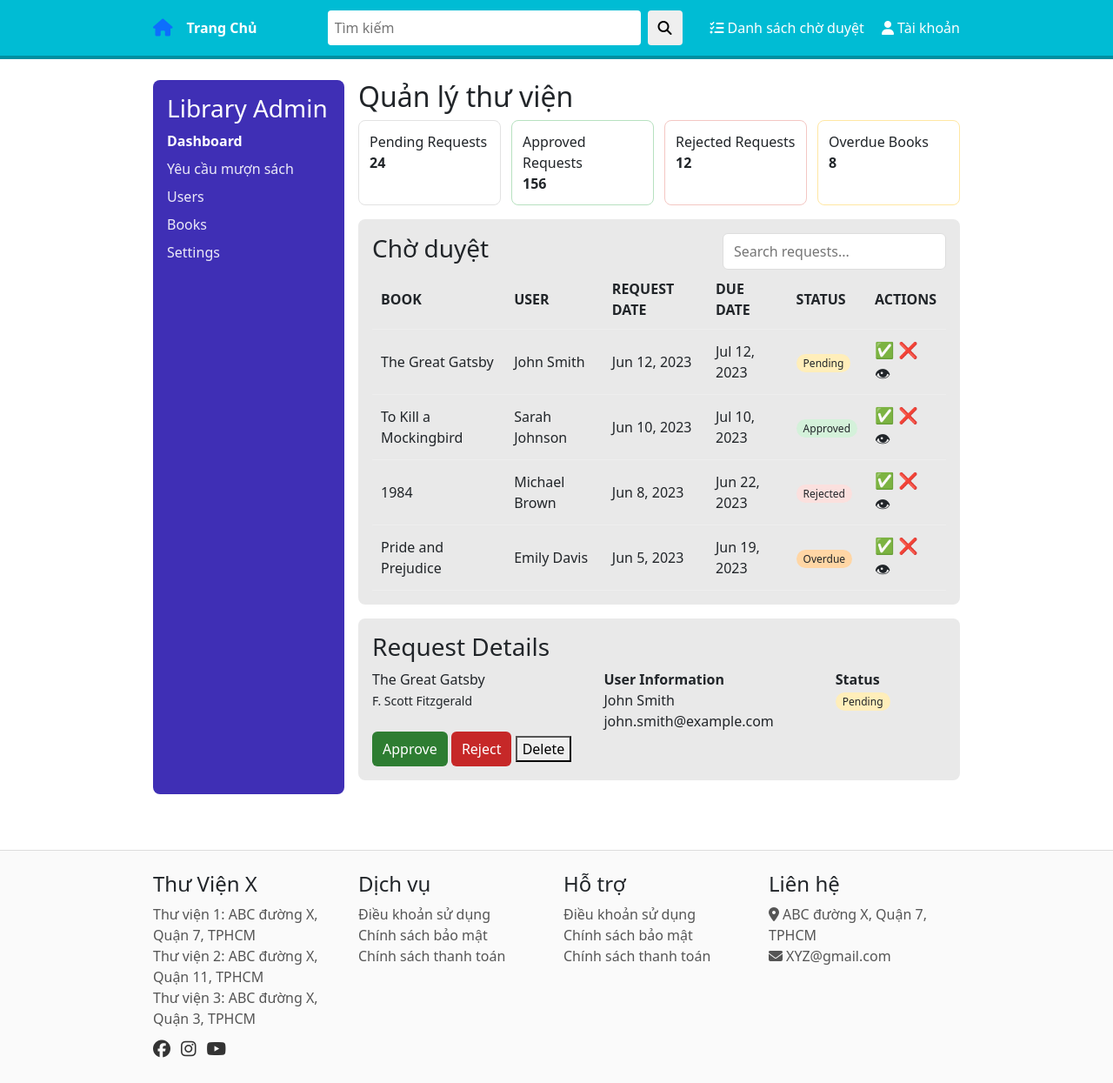
After one commit to HieuLT24/DigitalLibrary, a Flask app: page /admin/requests in a window 1280 px wide. The commit adds this page. Shown: the whole page at 87% size. Run offline with Flask 3, Linux system fonts and the light colour scheme; parts of the project's set-up code (start-up, migrations or seed data) failed here and were passed over.

Commit message:
frontend-design

```diff
--- /dev/null
+++ b/DL/static/css/main.css
@@ -0,0 +1,75 @@
+:root { --container: 960px; --gap: 16px; }
+* { box-sizing: border-box; }
+body { margin: 0; font-family: system-ui, -apple-system, Segoe UI, Roboto, sans-serif; line-height: 1.5; }
+/* Topbar */
+.topbar { background: #00bcd4; color: #fff; }
+.topbar-inner { display: flex; align-items: center; gap: 16px; height: 64px; }
+.home-icon { text-decoration: none; font-size: 20px; }
+.brand { font-weight: 600; }
+.search { display: flex; gap: 8px; margin-left: auto; }
+.search input { width: 360px; max-width: 50vw; padding: 8px; border: none; border-radius: 4px; }
+.search button { padding: 8px 12px; border: none; border-radius: 4px; }
+.top-actions a { color: #fff; text-decoration: none; margin-left: 16px; }
+.top-actions a i { margin-right: 4px; }
+.topbar-accent { height: 4px; background: #008fa1; }
+
+.container { max-width: var(--container); margin: 0 auto; padding: 0 var(--gap); }
+.main-content { padding: 24px var(--gap); }
+h1 { margin: 0 0 8px; }
+p { margin: 0 0 16px; color: #333; }
+
+/* Footer */
+.footer { border-top: 1px solid #ddd; margin-top: 40px; padding: 24px 0; background: #fafafa; }
+.footer-grid { display: grid; grid-template-columns: repeat(4, 1fr); gap: 16px; }
+.footer h4 { margin: 0 0 8px; }
+.footer ul { margin: 0; padding: 0; list-style: none; color: #555; }
+.footer .social { display: flex; gap: 12px; margin-top: 8px; }
+.footer .social a { color: #333; font-size: 20px; }
+
+/* Profile */
+.profile-layout { display: grid; grid-template-columns: 260px 1fr; gap: 16px; }
+.profile-card { background: #f2f2f2; padding: 16px; border-radius: 8px; text-align: center; }
+.profile-card .avatar { width: 96px; height: 96px; border-radius: 50%; background: #ddd; display: inline-flex; align-items: center; justify-content: center; font-size: 48px; margin: 8px 0; }
+.stats { list-style: none; padding: 0; margin: 8px 0 0; color: #555; }
+.panel { background: #e9e9e9; padding: 16px; border-radius: 8px; margin-bottom: 16px; }
+.form-grid { display: grid; grid-template-columns: 180px 1fr; gap: 12px; align-items: center; }
+.gender { display: flex; gap: 16px; }
+.form-actions { grid-column: 2 / -1; text-align: right; }
+.form-actions-left { grid-column: 1 / 2; text-align: left; }
+.btn-primary { background: #c62828; color: #fff; border: none; padding: 10px 16px; border-radius: 6px; }
+
+/* Book detail */
+.book-detail { display: grid; grid-template-columns: 380px 1fr; gap: 16px; }
+.book-detail .cover img { width: 100%; height: auto; border-radius: 8px; }
+.meta-grid { display: grid; grid-template-columns: 1fr 1fr; gap: 8px; margin-bottom: 16px; padding: 12px; border: 1px solid #bbb; border-radius: 8px; }
+.meta-grid span { color: #555; }
+table.spec { width: 100%; border-collapse: collapse; }
+table.spec th, table.spec td { border: 1px solid #d3d3d3; padding: 10px; background: #f0f0f0; }
+table.spec td { background: #fff; }
+.book-description { border: 1px solid #bbb; border-radius: 8px; padding: 12px; margin-top: 16px; }
+
+/* Admin */
+.admin-layout { display: grid; grid-template-columns: 220px 1fr; gap: 16px; }
+.admin-sidenav { background: #3f2fb5; color: #fff; padding: 16px; border-radius: 8px; }
+.admin-sidenav nav { display: grid; gap: 8px; }
+.admin-sidenav a { color: #fff; text-decoration: none; opacity: .9; }
+.admin-sidenav a.active { font-weight: 600; opacity: 1; }
+.admin-content h2 { margin-top: 0; }
+.cards { display: grid; grid-template-columns: repeat(4, 1fr); gap: 12px; margin-bottom: 16px; }
+.card { background: #fff; border: 1px solid #e2e2e2; border-radius: 8px; padding: 12px; }
+.card.success { border-color: #b7e1c0; }
+.card.danger { border-color: #f4c7c3; }
+.card.warning { border-color: #ffe7a3; }
+.panel-header { display: flex; align-items: center; justify-content: space-between; }
+.table-search { padding: 8px 12px; border-radius: 6px; border: 1px solid #ddd; }
+table.requests { width: 100%; border-collapse: collapse; }
+table.requests th, table.requests td { padding: 10px; border-bottom: 1px solid #eee; text-align: left; }
+.status { padding: 2px 8px; border-radius: 12px; font-size: 12px; background: #eee; }
+.status.approved { background: #d4f1da; }
+.status.rejected { background: #fbe0de; }
+.status.pending { background: #ffeeba; }
+.status.overdue { background: #ffd6a5; }
+.actions { font-size: 18px; }
+.request-detail-grid { display: grid; grid-template-columns: 2fr 2fr 1fr; gap: 12px; }
+.btn-success { background: #2e7d32; color: #fff; border: none; padding: 8px 12px; border-radius: 6px; }
+.btn-danger { background: #c62828; color: #fff; border: none; padding: 8px 12px; border-radius: 6px; }
--- /dev/null
+++ b/DL/static/js/main.js
@@ -0,0 +1,3 @@
+document.addEventListener('DOMContentLoaded', () => {
+  // JS cơ bản
+});
--- /dev/null
+++ b/DL/templates/admin_templates/admin_requests.html
@@ -0,0 +1,148 @@
+{% extends 'base.html' %}
+
+{% block title %}Quản lý thư viện - Yêu cầu mượn sách{% endblock %}
+
+{% block content %}
+<div class="admin-layout">
+    <aside class="admin-sidenav">
+        <h3>Library Admin</h3>
+        <nav>
+            <a class="active" href="#">Dashboard</a>
+            <a href="#">Yêu cầu mượn sách</a>
+            <a href="#">Users</a>
+            <a href="#">Books</a>
+            <a href="#">Settings</a>
+        </nav>
+    </aside>
+
+    <section class="admin-content">
+        <h2>Quản lý thư viện</h2>
+        <div class="cards">
+            <div class="card"><div>Pending Requests</div><strong>24</strong></div>
+            <div class="card success"><div>Approved Requests</div><strong>156</strong></div>
+            <div class="card danger"><div>Rejected Requests</div><strong>12</strong></div>
+            <div class="card warning"><div>Overdue Books</div><strong>8</strong></div>
+        </div>
+
+        <div class="panel">
+            <div class="panel-header">
+                <h3>Chờ duyệt</h3>
+                <input class="table-search" placeholder="Search requests...">
+            </div>
+            <table class="requests">
+                <thead>
+                <tr>
+                    <th>BOOK</th><th>USER</th><th>REQUEST DATE</th><th>DUE DATE</th><th>STATUS</th><th>ACTIONS</th>
+                </tr>
+                </thead>
+                <tbody>
+                {% for r in requests %}
+                <tr>
+                    <td>{{ r.book }}</td>
+                    <td>{{ r.user }}</td>
+                    <td>{{ r.req_date }}</td>
+                    <td>{{ r.due_date }}</td>
+                    <td><span class="status {{ r.status|lower }}">{{ r.status }}</span></td>
+                    <td class="actions">✅ ❌ 👁</td>
+                </tr>
+                {% endfor %}
+                </tbody>
+            </table>
+        </div>
+
+        <div class="panel">
+            <h3>Request Details</h3>
+            <div class="request-detail-grid">
+                <div class="book">The Great Gatsby<br><small>F. Scott Fitzgerald</small></div>
+                <div class="user">
+                    <strong>User Information</strong>
+                    <div>John Smith</div>
+                    <div>john.smith@example.com</div>
+                </div>
+                <div class="status-box">
+                    <strong>Status</strong>
+                    <div><span class="status pending">Pending</span></div>
+                </div>
+            </div>
+            <div class="detail-actions">
+                <button class="btn-success">Approve</button>
+                <button class="btn-danger">Reject</button>
+                <button>Delete</button>
+            </div>
+        </div>
+    </section>
+</div>
+{% endblock %}
+<!DOCTYPE html>
+<html lang="vi">
+<head>
+    <meta charset="UTF-8">
+    <title>Quản lý thư viện</title>
+    <link href="https://cdn.jsdelivr.net/npm/bootstrap@5.3.0/dist/css/bootstrap.min.css" rel="stylesheet">
+    <style>
+        body { background-color: #f8f9fa; }
+        .sidebar {
+            width: 250px; min-height: 100vh; background: #3f3d9e; color: white;
+            position: fixed; top:0; left:0; padding:20px;
+        }
+        .sidebar a { color:white; display:block; margin:15px 0; text-decoration:none; }
+        .content { margin-left:260px; padding:20px; }
+    </style>
+</head>
+<body>
+<!-- Sidebar -->
+<div class="sidebar">
+    <h4 class="fw-bold mb-4">Library Admin</h4>
+    <a href="#">Dashboard</a>
+    <a href="#">Yêu cầu mượn sách</a>
+    <a href="#">Users</a>
+    <a href="#">Books</a>
+    <a href="#">Settings</a>
+</div>
+
+<!-- Main Content -->
+<div class="content">
+    <h3 class="fw-bold mb-4">Quản lý thư viện</h3>
+
+    <!-- Stats -->
+    <div class="row mb-4">
+        <div class="col"><div class="card p-3 text-center">Pending Requests <h4>24</h4></div></div>
+        <div class="col"><div class="card p-3 text-center">Approved Requests <h4>156</h4></div></div>
+        <div class="col"><div class="card p-3 text-center">Rejected Requests <h4>12</h4></div></div>
+        <div class="col"><div class="card p-3 text-center">Overdue Books <h4>8</h4></div></div>
+    </div>
+
+    <!-- Requests Table -->
+    <div class="card p-3">
+        <h5>Chờ duyệt</h5>
+        <table class="table table-hover">
+            <thead>
+                <tr>
+                    <th>BOOK</th>
+                    <th>USER</th>
+                    <th>REQUEST DATE</th>
+                    <th>DUE DATE</th>
+                    <th>STATUS</th>
+                    <th>ACTIONS</th>
+                </tr>
+            </thead>
+            <tbody>
+                <tr>
+                    <td>The Great Gatsby</td>
+                    <td>John Smith</td>
+                    <td>Jun 12, 2023</td>
+                    <td>Jul 12, 2023</td>
+                    <td><span class="badge bg-warning">Pending</span></td>
+                    <td>
+                        <a href="#" class="text-success me-2">✔</a>
+                        <a href="#" class="text-danger me-2">✖</a>
+                        <a href="#" class="text-primary">👁</a>
+                    </td>
+                </tr>
+                <!-- thêm dòng khác tương tự -->
+            </tbody>
+        </table>
+    </div>
+</div>
+</body>
+</html>
--- /dev/null
+++ b/DL/templates/base.html
@@ -0,0 +1,23 @@
+<!DOCTYPE html>
+<html lang="vi">
+<head>
+    <meta charset="UTF-8">
+    <meta name="viewport" content="width=device-width, initial-scale=1.0">
+    <title>{% block title %}Thư viện số{% endblock %}</title>
+    <link href="https://cdn.jsdelivr.net/npm/bootstrap@5.3.3/dist/css/bootstrap.min.css" rel="stylesheet">
+    <link rel="stylesheet" href="https://cdnjs.cloudflare.com/ajax/libs/font-awesome/6.5.2/css/all.min.css" />
+    <link rel="stylesheet" href="{{ url_for('static', filename='css/main.css') }}">
+</head>
+<body>
+{% include 'partials/header.html' %}
+
+<main class="container main-content">
+    {% block content %}{% endblock %}
+</main>
+
+{% include 'partials/footer.html' %}
+
+<script src="https://cdn.jsdelivr.net/npm/bootstrap@5.3.3/dist/js/bootstrap.bundle.min.js"></script>
+<script src="{{ url_for('static', filename='js/main.js') }}"></script>
+</body>
+</html>
--- /dev/null
+++ b/DL/templates/partials/footer.html
@@ -0,0 +1,40 @@
+<footer class="footer">
+    <div class="container footer-grid">
+        <section>
+            <h4>Thư Viện X</h4>
+            <ul>
+                <li>Thư viện 1: ABC đường X, Quận 7, TPHCM</li>
+                <li>Thư viện 2: ABC đường X, Quận 11, TPHCM</li>
+                <li>Thư viện 3: ABC đường X, Quận 3, TPHCM</li>
+            </ul>
+            <div class="social">
+                <a href="#" aria-label="Facebook"><i class="fa-brands fa-facebook"></i></a>
+                <a href="#" aria-label="Instagram"><i class="fa-brands fa-instagram"></i></a>
+                <a href="#" aria-label="YouTube"><i class="fa-brands fa-youtube"></i></a>
+            </div>
+        </section>
+        <section>
+            <h4>Dịch vụ</h4>
+            <ul>
+                <li>Điều khoản sử dụng</li>
+                <li>Chính sách bảo mật</li>
+                <li>Chính sách thanh toán</li>
+            </ul>
+        </section>
+        <section>
+            <h4>Hỗ trợ</h4>
+            <ul>
+                <li>Điều khoản sử dụng</li>
+                <li>Chính sách bảo mật</li>
+                <li>Chính sách thanh toán</li>
+            </ul>
+        </section>
+        <section>
+            <h4>Liên hệ</h4>
+            <ul>
+                <li><i class="fa-solid fa-location-dot me-1"></i>ABC đường X, Quận 7, TPHCM</li>
+                <li><i class="fa-solid fa-envelope me-1"></i>XYZ@gmail.com</li>
+            </ul>
+        </section>
+    </div>
+</footer>
--- /dev/null
+++ b/DL/templates/partials/header.html
@@ -0,0 +1,15 @@
+<header class="topbar">
+    <div class="container topbar-inner">
+        <a class="home-icon" href="{{ url_for('index') }}" aria-label="Trang chủ"><i class="fa-solid fa-house"></i></a>
+        <div class="brand">Trang Chủ</div>
+        <form class="search" role="search">
+            <input type="search" placeholder="Tìm kiếm" aria-label="Tìm kiếm">
+            <button type="submit" aria-label="Tìm"><i class="fa-solid fa-magnifying-glass"></i></button>
+        </form>
+        <div class="top-actions">
+            <a href="#" aria-label="Danh sách chờ duyệt"><i class="fa-solid fa-list-check me-1"></i>Danh sách chờ duyệt</a>
+            <a href="{{ url_for('user_profile') }}" aria-label="Tài khoản"><i class="fa-solid fa-user me-1"></i>Tài khoản</a>
+        </div>
+    </div>
+    <div class="topbar-accent"></div>
+</header>
--- /dev/null
+++ b/requirements.txt
@@ -0,0 +1 @@
+Flask>=3.0.0,<4
```
Also changed, not shown: DL/__init__.py (+41 -0 lines), DL/templates/book_detail.html (added, +68 -0 lines), DL/templates/index.html (+14 -10 lines), DL/templates/user_profile.html (added, +59 -0 lines), run.py (added, +8 -0 lines), DL/static/img/placeholder-cover.svg (added).
